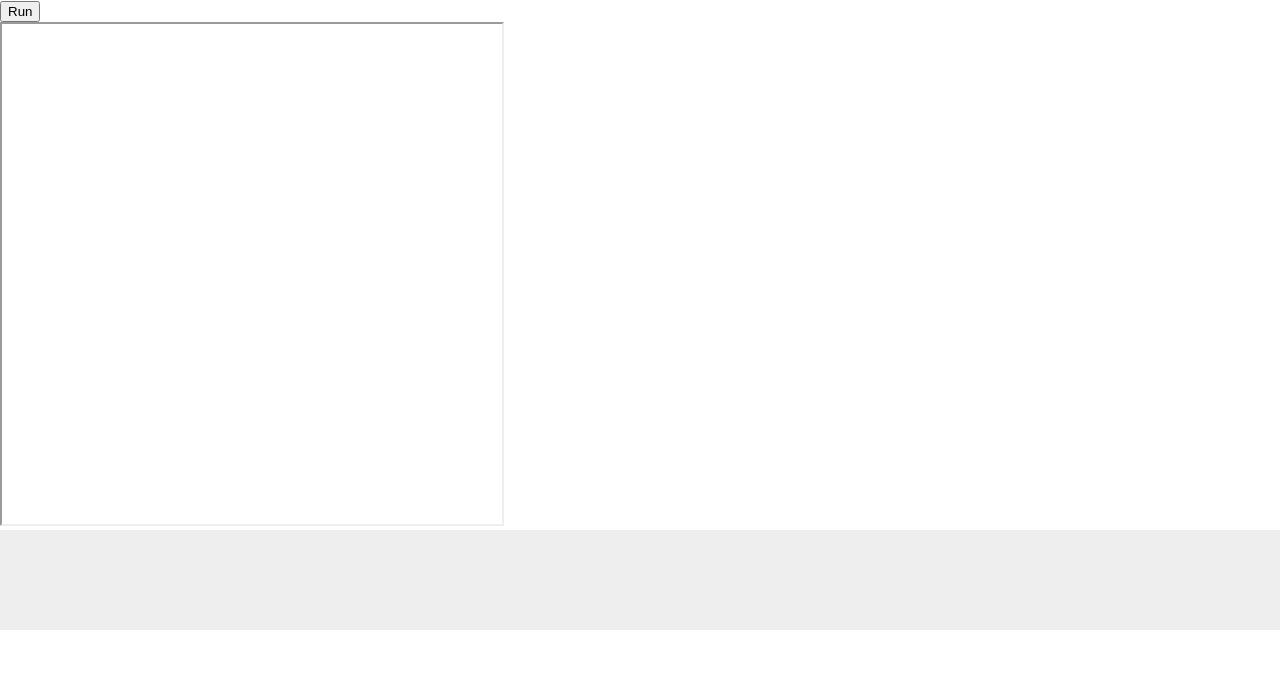
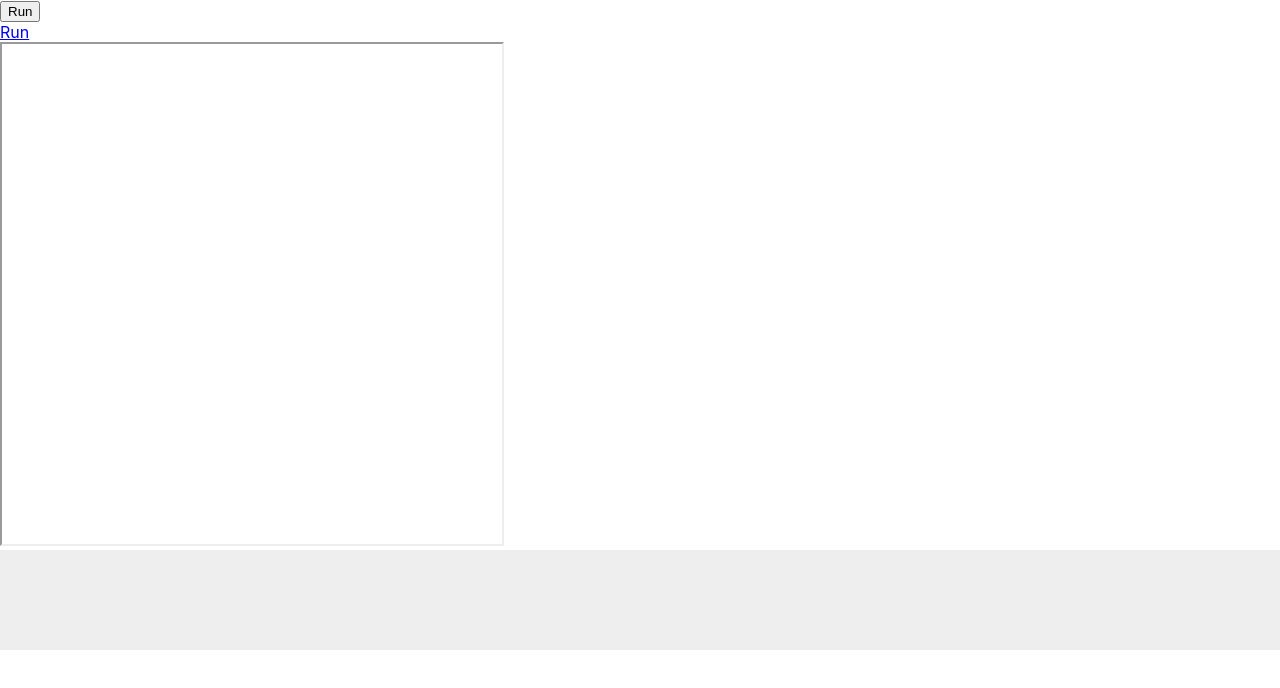
Before and after one commit to AaronWoods/ReactJS, a React (Create React App) app in the folder my-app/: page / in a window 1280 px wide. Shown: the top 688 px of the page. Built offline with nearby package versions, Linux system fonts and the light colour scheme.

Commit message:
EnhanceLink

```diff
--- a/my-app/src/index.tsx
+++ b/my-app/src/index.tsx
@@ -69,7 +69,21 @@ class Button extends React.Component<any>{
     }
 }
 
+class Link extends React.Component<any>{
+
+    render(){
+        return (
+            <a
+                onClick={this.props.handleClick}
+                href="#">
+                {this.props.label}
+            </a>
+        )
+    }
+}
+
 const EnhanceButton = LoadWebSite(Button);
+const EnhanceLink = LoadWebSite(Link);
 
 class Content extends React.Component{
 
@@ -77,6 +91,8 @@ class Content extends React.Component{
         return (
             <div>
                 <EnhanceButton />
+                <br />
+                <EnhanceLink />
                 <br />
                 <iframe id="frame" src="" width="500" height="500"/>
             </div>
```
